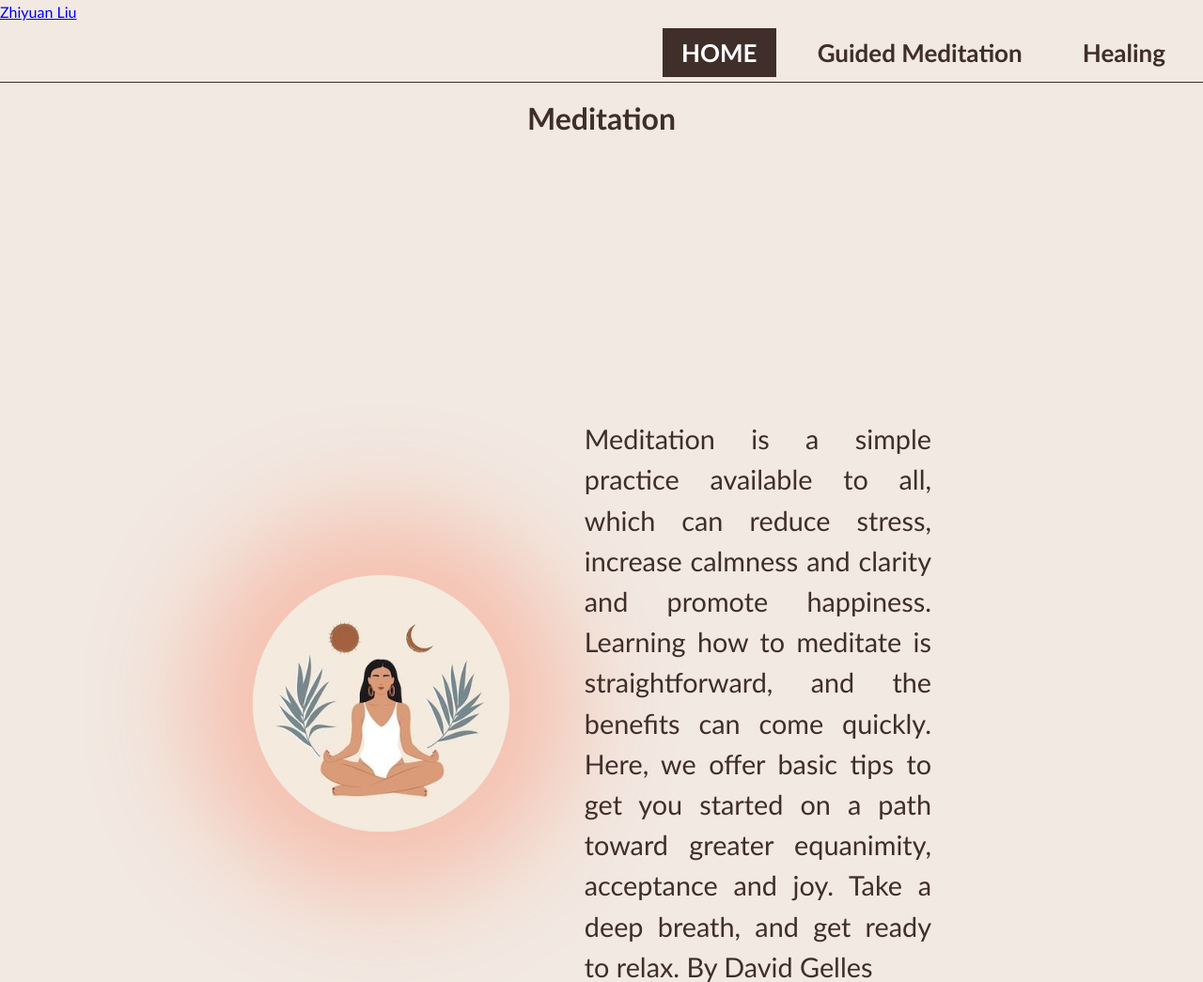
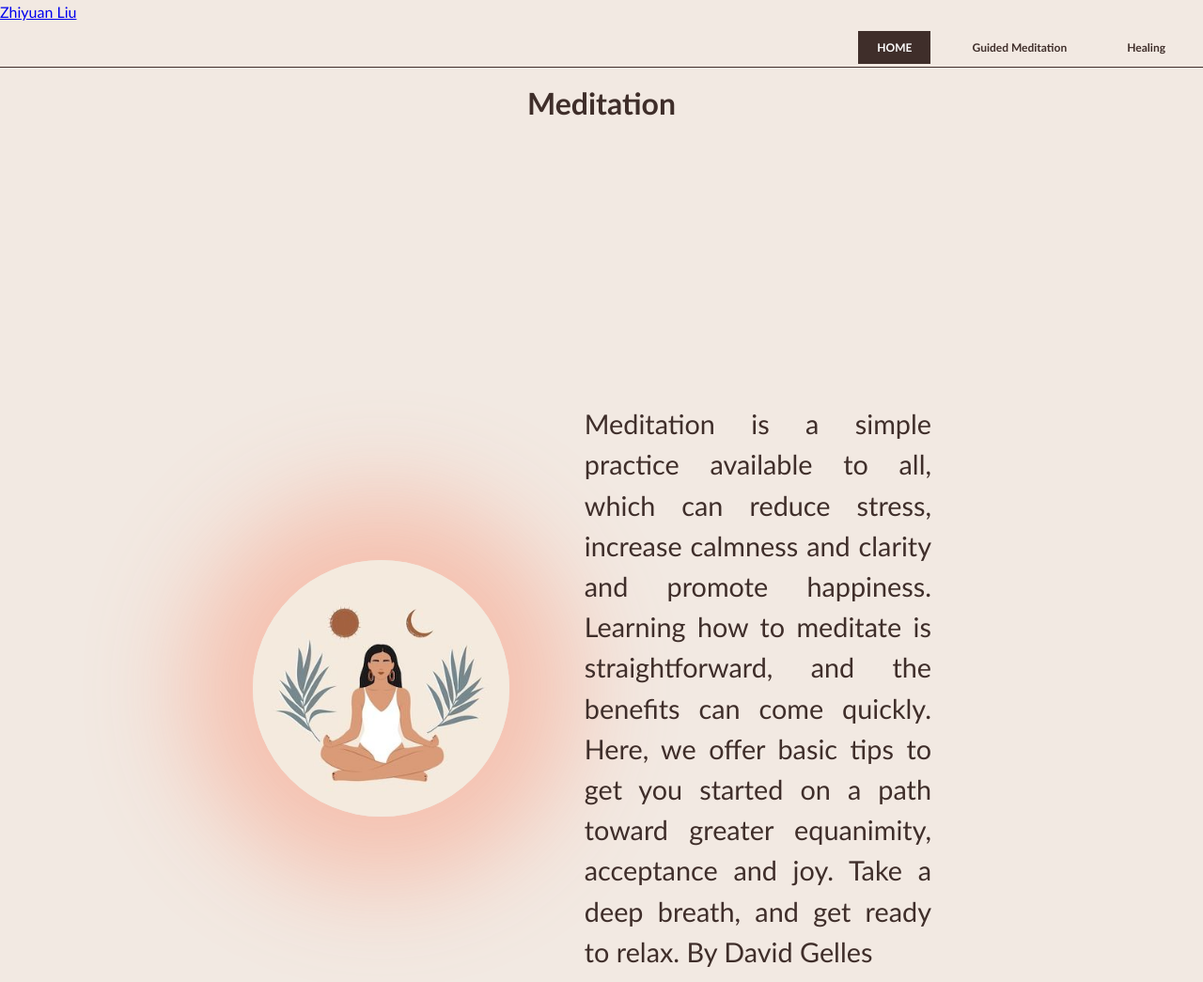
Before and after one commit to zliuuuu/539-final, a plain HTML site: page index.html in a window 1280 px wide. Shown: the top 1045 px of the page at 94% size. Drawn offline with Linux system fonts and the light colour scheme.

Commit message:
Update style.css

```diff
--- a/css/style.css
+++ b/css/style.css
@@ -22,7 +22,7 @@ header {
 }
 
 header nav ul li a {
-    font-size: 26px;
+    font-size: 12px;
 }
 
 h1 {
```
